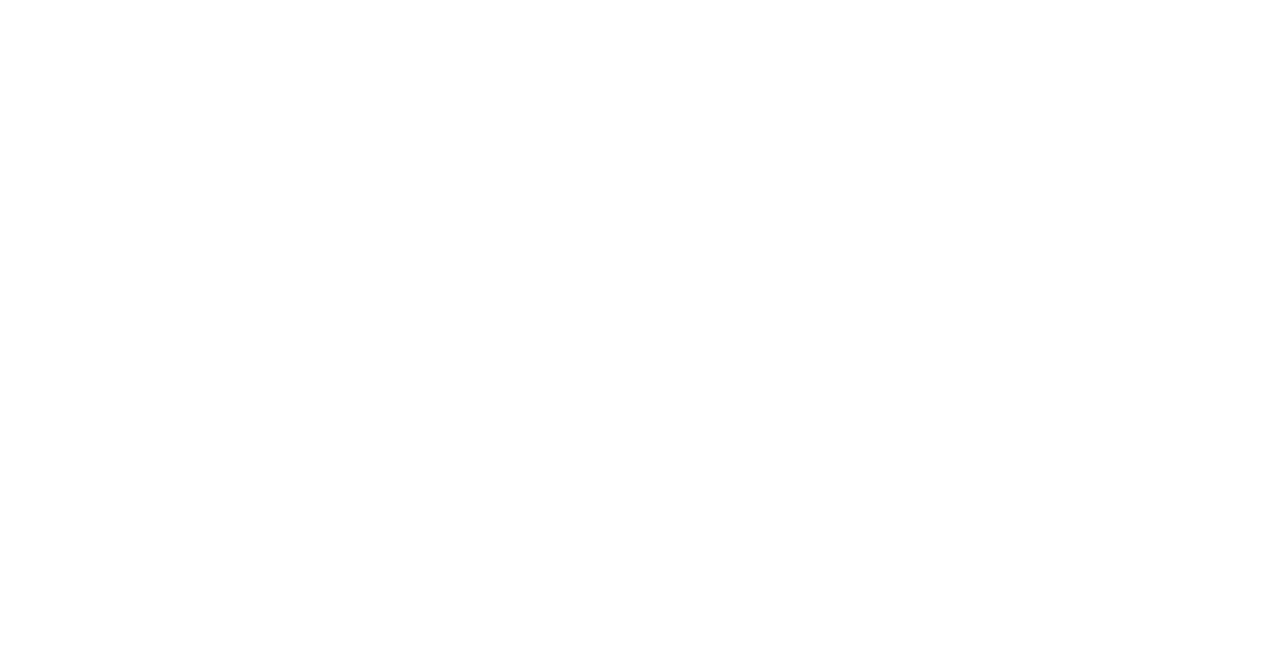
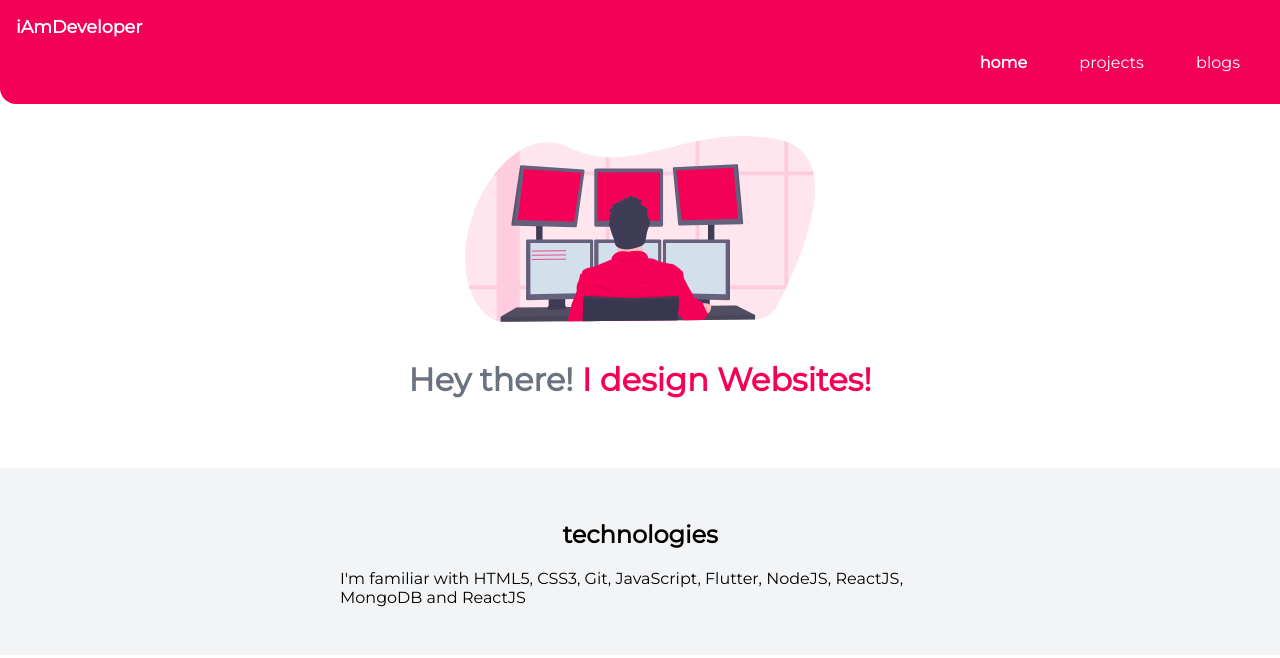
Before and after one commit to ShasheeshPurohit/Portfolio, a plain HTML site: page index.html in a window 1280 px wide. Drawn offline with Linux system fonts and the light colour scheme.

Commit message:
Home updated

```diff
--- a/index.html
+++ b/index.html
@@ -4,8 +4,36 @@
     <meta charset="UTF-8">
     <meta name="viewport" content="width=device-width, initial-scale=1.0">
     <title>home | ShasheeshPurohit</title>
+
+    <link href="styles.css" rel="stylesheet">
 </head>
 <body>
+    <nav class="navigation container">
+        <div class="nav-brand">iAmDeveloper</div>
+        <ul class="list-non-bullet nav-pills">
+            <li class="list-item-inline">
+                <a class="link link-active" href="/">home</a>
+            </li>
+            <li class="list-item-inline">
+                <a class="link" href="/">projects</a>
+            </li>
+            <li class="list-item-inline">
+                <a class="link" href="/">blogs</a>
+            </li>
+        </ul>
+    </nav>
+
+    <header class="hero">
+        <img src="../images/hero_img.svg" class="hero-img">
+        <h1 class="hero-heading">Hey there! <span class="heading-inverted">I design Websites!</span></h1>
+    </header>
+
+    <section class="section ow">
+        <div class="container container-center">
+            <h1>technologies</h1>
+            <p>I'm familiar with HTML5, CSS3, Git, JavaScript, Flutter, NodeJS, ReactJS, MongoDB and ReactJS</p>
+        </div>
+    </section>
 
 </body>
 </html>
```
Also changed, not shown: lib/components.html (+2 -2 lines), images/hero_img.svg (added).
